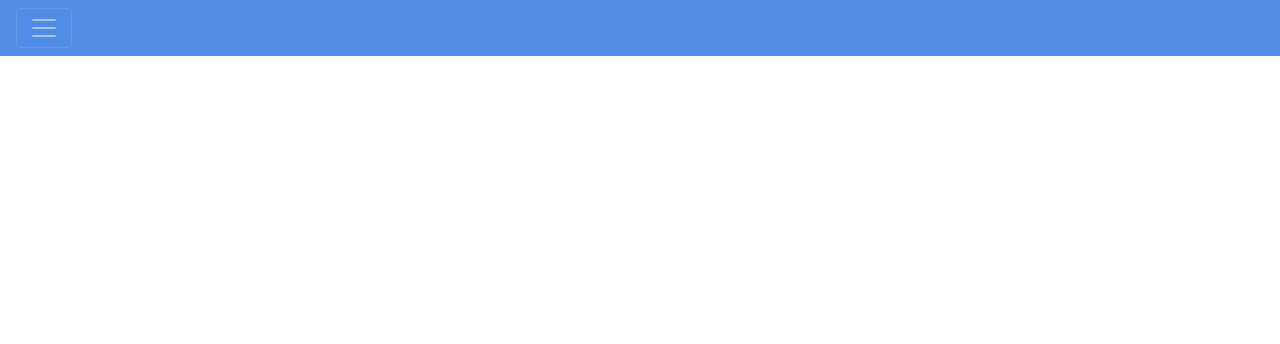
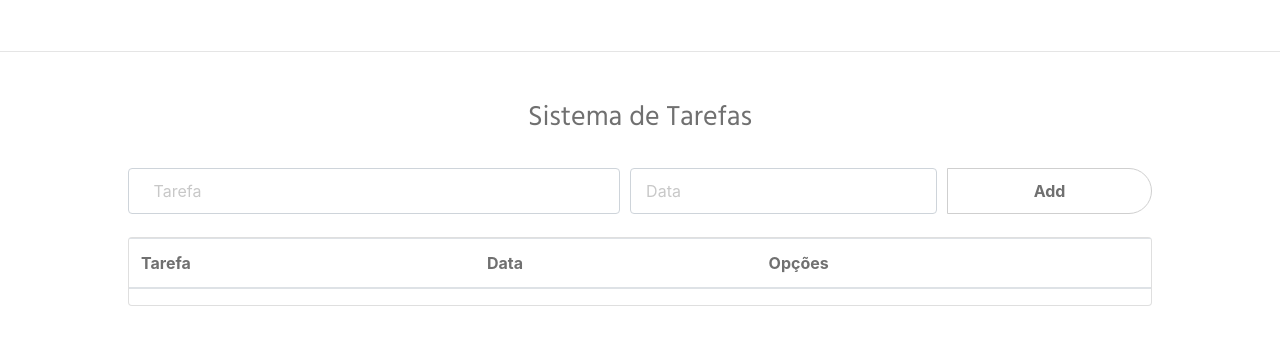
Before and after one commit to marques-neto/Angular_Front-End_Demo, an Angular app: page /dash in a window 1280 px wide. Shown: the top 344 px of the page. Built offline with nearby package versions, Linux system fonts and the light colour scheme.

Commit message:
Logicas de logn,cadastro,adicionar tarefas e excluir aplicadas, restam as de adicionar datas e editar.

```diff
--- a/src/app/app.module.ts
+++ b/src/app/app.module.ts
@@ -2,7 +2,7 @@ import { BrowserModule } from '@angular/platform-browser';
 import { NgModule } from '@angular/core';
 import { AppComponent } from './app.component';
 import { LoginComponent } from './login/login.component';
-import { FormsModule } from '@angular/forms';
+import { FormsModule, Validators, FormGroup, FormBuilder, ReactiveFormsModule } from '@angular/forms';
 import { RegisterComponent } from './register/register.component';
 import { DashComponent } from './dash/dash.component';
 import { RouterModule } from '../../node_modules/@angular/router';
@@ -18,9 +18,11 @@ import { AuthService } from './auth.service';
   imports: [
     BrowserModule,
     FormsModule,
+    ReactiveFormsModule,
+
     RouterModule.forRoot(routes)
   ],
-  providers: [AuthService],
+  providers: [AuthService,  FormBuilder],
   bootstrap: [AppComponent]
 })
 export class AppModule { }
--- a/src/app/auth.service.ts
+++ b/src/app/auth.service.ts
@@ -3,6 +3,13 @@ import { User } from './models/user';
 
 @Injectable()
 export class AuthService {
+  findAll(): string[]{
+    if(localStorage.getItem('tarefasList') != null)
+    {
+      return JSON.parse(localStorage.getItem('tarefasList'));
+    }
+    return null;
+  }
 
   private users : Array<User> = [
 
@@ -24,4 +31,30 @@ export class AuthService {
   add(newUser){
     this.users.push(newUser)
   }
+  addTarefa(title : string): void{
+
+    if(localStorage.getItem('tarefasList') == null){
+
+      let list: string[] = [];
+
+      list.push(title);
+
+      localStorage.setItem('tarefasList', JSON.stringify(list));
+
+    }else{
+      let list: string[] = JSON.parse(localStorage.getItem('tarefasList'));
+      list.push(title);
+      localStorage.setItem('tarefasList', JSON.stringify(list));
+    }
+
+  }
+
+
+
+  deletTarefa(index: number): void{
+    let list: string[] = JSON.parse(localStorage.getItem('tarefasList'));
+    list.splice(index, 1);
+    localStorage.setItem('tarefasList', JSON.stringify(list));
+
+  }
 }
--- a/src/app/dash/dash.component.css
+++ b/src/app/dash/dash.component.css
@@ -1,18 +1,58 @@
-.navbar {
-    background-color: #518DE6;
-}
-.p-4 p{
-
-    padding: 0 10% 0 10%;
-}
-.p-4{
+.container{
     display: flex;
     justify-content: center;
 }
-.p-4 a{
-    font-weight: 100;
-    color: #518DE6;
+.container h3{
+    color: #707070;
+    font-family: 'Hind', sans-serif;
+    margin-top: 3%;
+    margin-bottom: 3%;
 }
-.p-4 a:hover{
-    text-decoration: none;
+.containertwo{
+    display: flex;
+    justify-content: center;
 }
+.containerthree{
+    display: block;
+    width: 80%;
+}
+::-webkit-input-placeholder {
+    color: #C8C8C8;
+ }
+ .input-group input{
+     padding-left: 5%;
+     height: 120%;
+ }
+ .input-group button{
+     background-color: #FFFFFF;
+     border-color: #CFCFCF;
+     width: 100%;
+     border-radius: 0 50px 50px 0;
+     color: #707070;
+     font-weight: bold;
+     height: 120%;
+
+ }
+ .card{
+     margin-top: 3%;
+
+    align-items: center;
+    display: block;
+
+ }
+ .options button{
+     background-color: #FFFFFF;
+     border-color: #CFCFCF;
+     border-radius: 50px;
+     color: #707070;
+ }
+ .table th{
+     color: #707070;
+ }
+ .table td{
+     color: #707070;
+ }
+
+ #tarefa{
+     color: #959595;
+ }
--- a/src/app/dash/dash.component.html
+++ b/src/app/dash/dash.component.html
@@ -1,24 +1,48 @@
-<div class="pos-f-t">
-  <div class="collapse" id="navbarToggleExternalContent">
-    <div class="p-4">
-      <p class="d-inline">
-        <a href="#" title="Meu Link">Home</a>
-      </p>
-      <p class="d-inline">
-        <a href="#" title="Meu Link">Listagem</a>
-      </p>
-      <p class="d-inline">
-        <a href="#" title="Meu Link">Config.</a>
-      </p>
-      <p class="d-inline">
-        <a href="#" title="Meu Link">Sair</a>
-      </p>
+<hr style="margin-top: 4%;">
+<form [formGroup]="todoForm" (ngSubmit)="add()">
+<div class="container">
+  <h3>Sistema de Tarefas</h3>
+</div>
+<div class="containertwo">
+  <div class="containerthree">
+    <div class="input-group mb-3">
+
+
+      <div style="width: 48%; margin-right: 1%">
+        <input formControlName="title" type="text" class="form-control" placeholder="Tarefa">
+      </div>
+      <div style="width: 30%; margin-right: 1%">
+        <input formControlName="data" type="text" class="form-control" placeholder="Data">
+      </div>
+      <div style="width: 20%">
+        <button type="submit" class="btn" submit>Add</button>
+      </div>
+
+    </div>
+    <div class="card">
+
+      <table class="table">
+        <thead>
+          <tr>
+            <th scope="col" colspan="2">Tarefa</th>
+            <th scope="col">Data</th>
+
+            <th scope="col">Opções</th>
+          </tr>
+        </thead>
+        <tbody>
+          <tr *ngFor="let work of works; let i = index;">
+            <td id="tarefa" colspan="2" >{{work}}</td>
+            <td>12/12/2018</td>
+
+           <td class="options">
+            <button type="button" class="btn">Edit</button>
+            <button (click)="delete(i)" type="button" class="btn">Delete</button>
+           </td>
+          </tr>
+        </tbody>
+      </table>
     </div>
   </div>
-  <nav class="navbar navbar-dark ">
-    <button class="navbar-toggler" type="button" data-toggle="collapse" data-target="#navbarToggleExternalContent" aria-controls="navbarToggleExternalContent"
-      aria-expanded="false" aria-label="Toggle navigation">
-      <span class="navbar-toggler-icon"></span>
-    </button>
-  </nav>
 </div>
+</form>
--- a/src/app/dash/dash.component.ts
+++ b/src/app/dash/dash.component.ts
@@ -1,4 +1,8 @@
 import { Component, OnInit } from '@angular/core';
+import {AuthService} from '../auth.service';
+import { Validators, FormGroup, FormBuilder } from '@angular/forms';
+
+
 
 @Component({
   selector: 'app-dash',
@@ -6,10 +10,34 @@ import { Component, OnInit } from '@angular/core';
   styleUrls: ['./dash.component.css']
 })
 export class DashComponent implements OnInit {
+  todoForm: FormGroup;
+  works: string[];
+  constructor(private auth: AuthService, private formBuilder: FormBuilder) { }
+  ngOnInit() {
+    this.todoForm = this.formBuilder.group({
+      title:['', [Validators.required]],
+      // parei aqui !!!!!!
+      data:['', [Validators.required]]
+      //
+    });
+    this.works = this.auth.findAll();
 
-  constructor() { }
+  }
 
-  ngOnInit() {
+
+  add(): void{
+    this.auth.addTarefa(this.todoForm.value.title);
+    this.works = this.auth.findAll();
+  }
+  delete(index: number): void{
+    var result = confirm('Tem certeza que deseja excluir a tarefa ?');
+    if(result){
+      this.auth.deletTarefa(index);
+      this.works = this.auth.findAll();
+    }
+
+
+
   }
 
 }
--- a/src/app/routes.ts
+++ b/src/app/routes.ts
@@ -3,8 +3,9 @@ import { LoginComponent } from './login/login.component';
 import { DashComponent } from './dash/dash.component';
 import { RegisterComponent } from './register/register.component';
 export const routes: Routes = [
+
+    { path: 'dash', component: DashComponent },
     { path: 'login', component: LoginComponent },
-    { path: 'dash', component: DashComponent },
     { path: 'register', component: RegisterComponent },
     { path: '', redirectTo: 'login', pathMatch: 'full' }
 ]
--- a/src/index.html
+++ b/src/index.html
@@ -11,6 +11,7 @@
   <meta name="viewport" content="width=device-width, initial-scale=1, shrink-to-fit=no">
   <link href="https://fonts.googleapis.com/css?family=Orbitron" rel="stylesheet">
   <script src="https://code.jquery.com/jquery-3.3.1.slim.min.js" integrity="sha384-q8i/X+965DzO0rT7abK41JStQIAqVgRVzpbzo5smXKp4YfRvH+8abtTE1Pi6jizo" crossorigin="anonymous"></script>
+  <link href="https://fonts.googleapis.com/css?family=Hind" rel="stylesheet">
 
 <script src="https://cdnjs.cloudflare.com/ajax/libs/popper.js/1.14.3/umd/popper.min.js" integrity="sha384-ZMP7rVo3mIykV+2+9J3UJ46jBk0WLaUAdn689aCwoqbBJiSnjAK/l8WvCWPIPm49" crossorigin="anonymous"></script>
 <script src="https://stackpath.bootstrapcdn.com/bootstrap/4.1.3/js/bootstrap.min.js" integrity="sha384-ChfqqxuZUCnJSK3+MXmPNIyE6ZbWh2IMqE241rYiqJxyMiZ6OW/JmZQ5stwEULTy" crossorigin="anonymous"></script>
```
